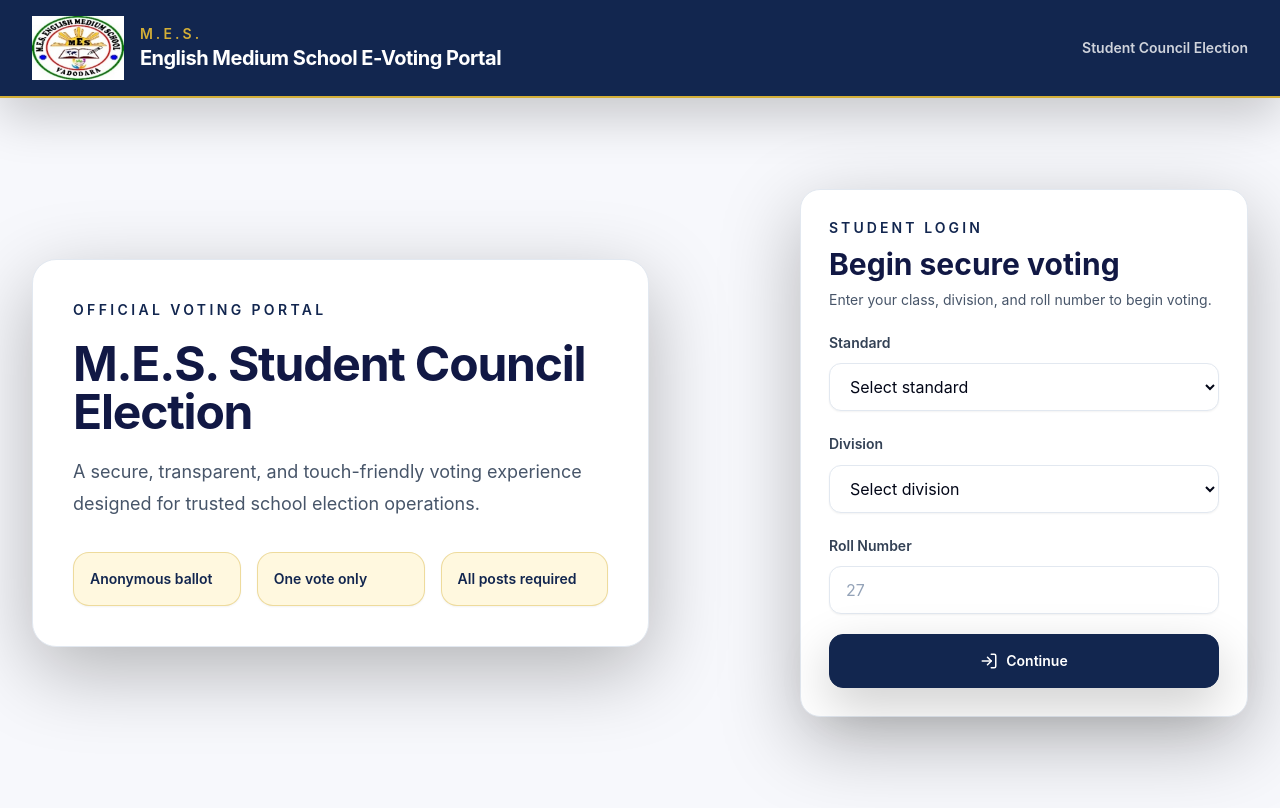
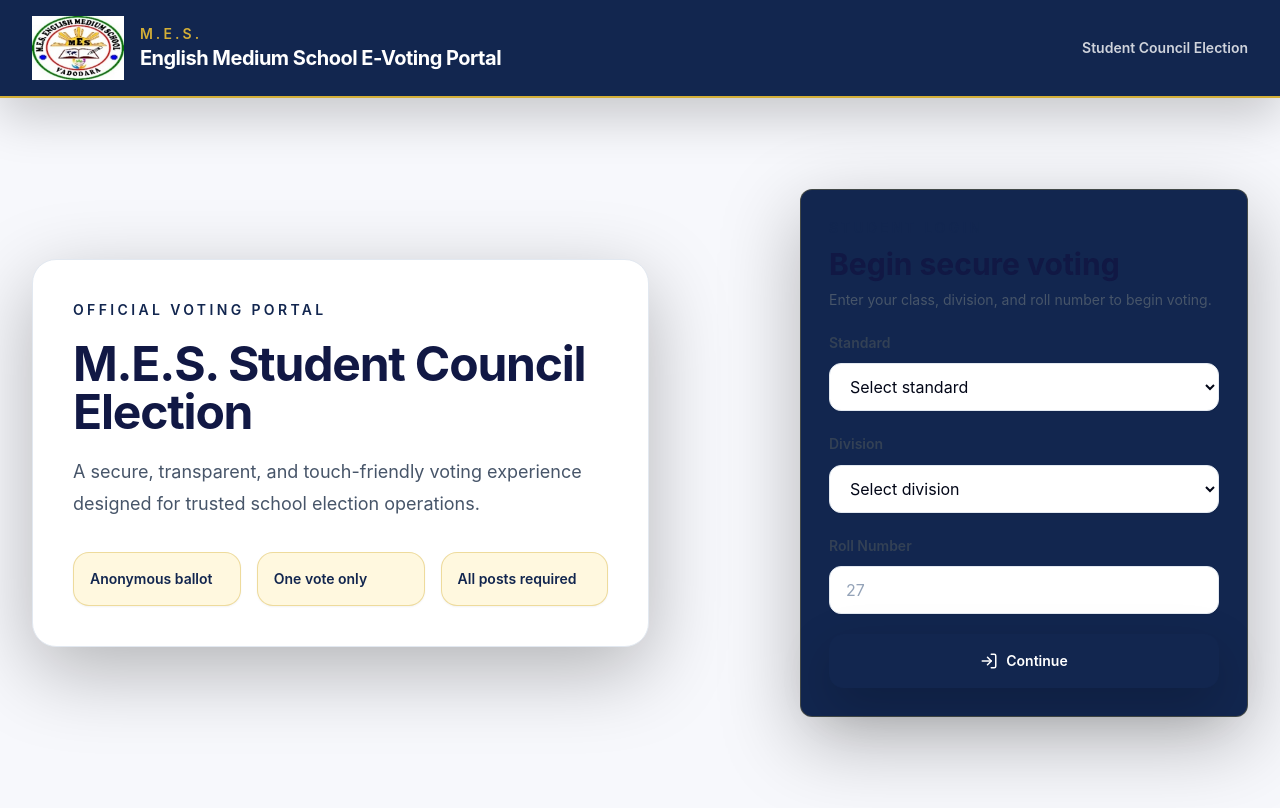
Before and after one commit to Harishmunshi/E-Voting-System, a Next.js app: page / in a window 1280 px wide. Built offline with nearby package versions, Linux system fonts and the light colour scheme.

Commit message:
Style cards for midnight gala theme

```diff
--- a/src/components/ui/card.tsx
+++ b/src/components/ui/card.tsx
@@ -2,5 +2,5 @@ import * as React from "react";
 import { cn } from "@/lib/utils";
 
 export function Card({ className, ...props }: React.HTMLAttributes<HTMLDivElement>) {
-  return <div className={cn("rounded-[20px] border border-slate-200 bg-white shadow-premium", className)} {...props} />;
+  return <div className={cn("rounded-xl border border-gold-500/25 bg-maroon-600 text-maroon-50 shadow-premium", className)} {...props} />;
 }
```
